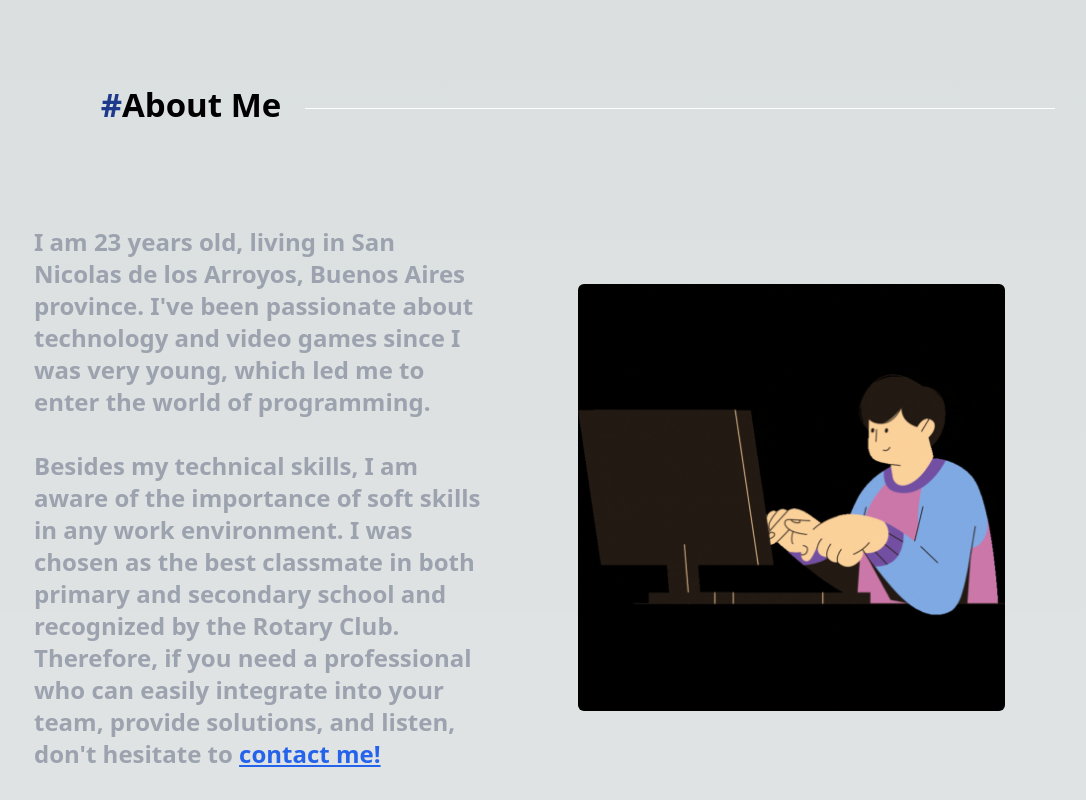
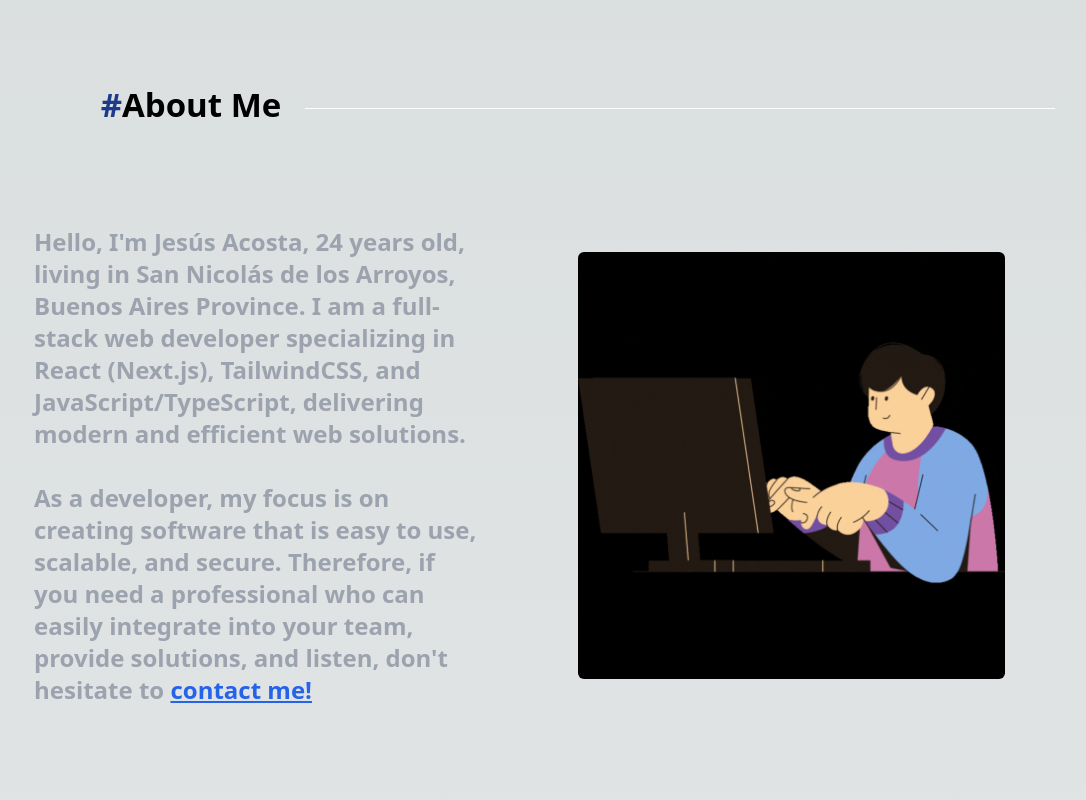
Before and after one commit to Jessuss0/Portfolio-JesusAcosta, a Next.js app in the folder portfolio-jesusacosta/: page / in a window 1280 px wide. Shown: the part 800-1600 px from the top of the page, without its empty margins (62-1148 px from the left). Built offline with nearby package versions, Linux system fonts and the light colour scheme.

Commit message:
Update about text and cv

```diff
--- a/portfolio-jesusacosta/src/components/about/About.jsx
+++ b/portfolio-jesusacosta/src/components/about/About.jsx
@@ -131,17 +131,17 @@ export default function About() {
         </motion.div>
         <div className="flex flex-col md:flex-row items-center justify-center md:justify-start">
           <p className="md:text-2xl text-base font-bold md:p-24 p-10 text-gray-400 md:w-[50%]">
-            I am 23 years old, living in San Nicolas de los Arroyos, Buenos
-            Aires province. I've been passionate about technology and video
-            games since I was very young, which led me to enter the world of
-            programming.
+            Hello, I'm Jesús Acosta, 24 years old, living in San Nicolás de los
+            Arroyos, Buenos Aires Province. I am a full-stack web developer
+            specializing in React (Next.js), TailwindCSS, and
+            JavaScript/TypeScript, delivering modern and efficient web
+            solutions.
             <br />
             <br />
-            Besides my technical skills, I am aware of the importance of soft
-            skills in any work environment. I was chosen as the best classmate
-            in both primary and secondary school and recognized by the Rotary
-            Club. Therefore, if you need a professional who can easily integrate
-            into your team, provide solutions, and listen, don't hesitate to{" "}
+            As a developer, my focus is on creating software that is easy to
+            use, scalable, and secure. Therefore, if you need a professional who
+            can easily integrate into your team, provide solutions, and listen,
+            don't hesitate to{" "}
             <Link href={"#Contact"}>
               <span className="md:text-2xl text-xl text-blue-600 underline">
                 contact me!
--- a/portfolio-jesusacosta/src/components/home/home.jsx
+++ b/portfolio-jesusacosta/src/components/home/home.jsx
@@ -8,7 +8,7 @@ import { TypeAnimation } from "react-type-animation";
 export default function Home() {
   const downloadFile = () => {
     const link = document.createElement("a");
-    link.href = "/cvSpanish.pdf";
+    link.href = "/CV Jesús Acosta Full Stack Web Developer.pdf";
     link.download = "CV Jesús Acosta Full Stack Web Developer.pdf";
     document.body.appendChild(link);
     link.click();
@@ -37,9 +37,6 @@ export default function Home() {
             repeat={Infinity}
           />
         </div>
-        <p className="mb-6 font-black text-gray-500 text-sm md:text-lg">
-        Specialized in React (Next.js), Tailwind CSS, and JavaScript/TypeScript, delivering modern and efficient web solutions.
-        </p>
       </div>
       <div className="flex space-x-3">
         <Link href={"https://www.linkedin.com/in/jesus-acosta-42647a26a/"}>
```
Also changed, not shown: 2 other files (tests, documents, lock files or other folders).
